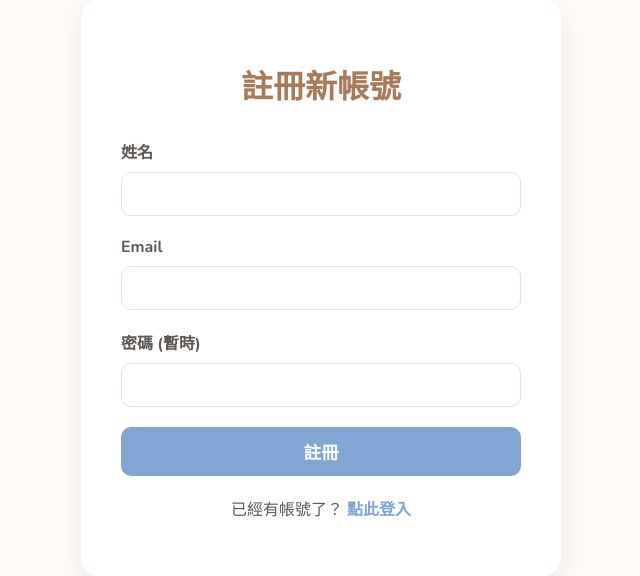
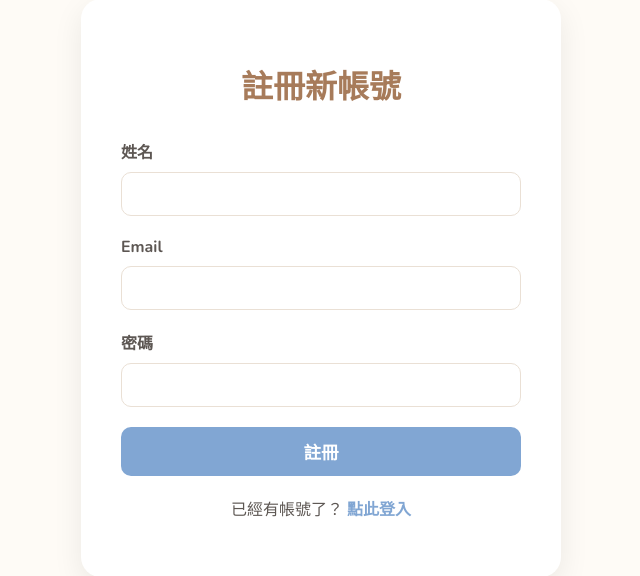
Before and after one commit to ctchen222/FurFriend-Finder, a Node project: template backend/views/register.ejs in a window 1280 px wide. Shown: the part 112-688 px from the top of the page, without its empty margins (319-959 px from the left). Run offline with Node 20 templates, Linux system fonts and the light colour scheme; the template is opened without the code that fills it, so the values that code supplies are empty.

Commit message:
fix: redundant text in register page

```diff
--- a/backend/views/register.ejs
+++ b/backend/views/register.ejs
@@ -1,5 +1,6 @@
 <!DOCTYPE html>
 <html lang="zh-TW">
+
 <head>
 	<meta charset="UTF-8">
 	<meta name="viewport" content="width=device-width, initial-scale=1.0">
@@ -17,6 +18,7 @@
 			--shadow-color: rgba(0, 0, 0, 0.08);
 			--border-color: #EAE0D5;
 		}
+
 		body {
 			font-family: 'Nunito', 'Microsoft JhengHei', sans-serif;
 			background-color: var(--bg-color);
@@ -27,6 +29,7 @@
 			min-height: 100vh;
 			margin: 0;
 		}
+
 		.register-container {
 			width: 100%;
 			max-width: 400px;
@@ -35,20 +38,24 @@
 			border-radius: 20px;
 			box-shadow: 0 10px 30px var(--shadow-color);
 		}
+
 		h1 {
 			color: var(--heading-color);
 			text-align: center;
 			font-size: 2em;
 			margin-bottom: 30px;
 		}
+
 		.form-group {
 			margin-bottom: 20px;
 		}
+
 		label {
 			display: block;
 			margin-bottom: 8px;
 			font-weight: bold;
 		}
+
 		input {
 			width: 100%;
 			padding: 12px;
@@ -57,6 +64,7 @@
 			box-sizing: border-box;
 			font-size: 1em;
 		}
+
 		.submit-button {
 			width: 100%;
 			padding: 12px;
@@ -68,10 +76,12 @@
 			font-size: 1.1em;
 			font-weight: bold;
 		}
+
 		.switch-link {
 			text-align: center;
 			margin-top: 20px;
 		}
+
 		.switch-link a {
 			color: var(--primary-color);
 			text-decoration: none;
@@ -79,6 +89,7 @@
 		}
 	</style>
 </head>
+
 <body>
 	<div class="register-container">
 		<h1>註冊新帳號</h1>
@@ -92,7 +103,7 @@
 				<input type="email" id="email" name="email" required>
 			</div>
 			<div class="form-group">
-                <label for="password">密碼 (暫時)</label>
+				<label for="password">密碼</label>
 				<input type="password" id="password" name="password" required>
 			</div>
 			<button type="submit" class="submit-button">註冊</button>
@@ -102,4 +113,5 @@
 		</div>
 	</div>
 </body>
+
 </html>
```
Lines whose indentation alone changed are shown as unchanged.
